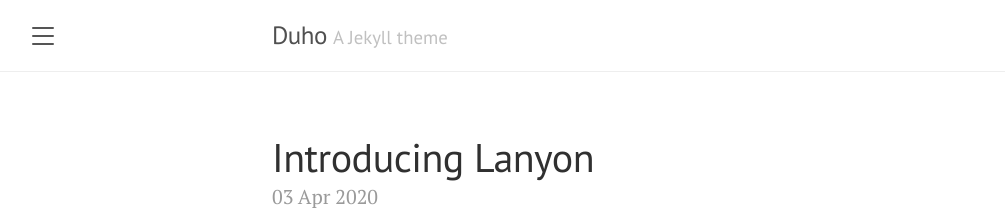
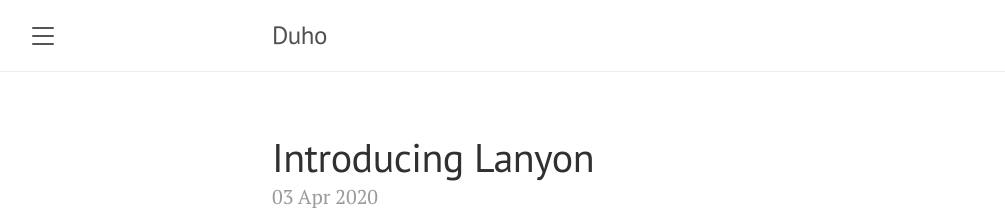
Before and after one commit to duhoro/duhoro.github.io, a Jekyll site: the page built from index.html, in a window 1280 px wide and 900 px high. Shown: the top 220 px of the window, without its empty margins (8-1013 px from the left). Built offline with Jekyll 4.4.1, drawn with Linux system fonts in a browser that asks for light colours; the list of posts is cut into pages by our own code.

Commit message:
Update _config.yml

```diff
--- a/_config.yml
+++ b/_config.yml
@@ -1,6 +1,6 @@
 # Setup
 title:               Duho
-tagline:             'A Jekyll theme'
+# tagline:             'A Jekyll theme'
 description:         '여러가지 정리'
 url:                 https://duhoro.github.io
 baseurl:             ''
@@ -19,4 +19,4 @@ plugins:
 
 # Custom vars
 version:             1.1.0
-google_analytics_id: #UA-XXXX-Y
+# google_analytics_id: #UA-XXXX-Y
```
